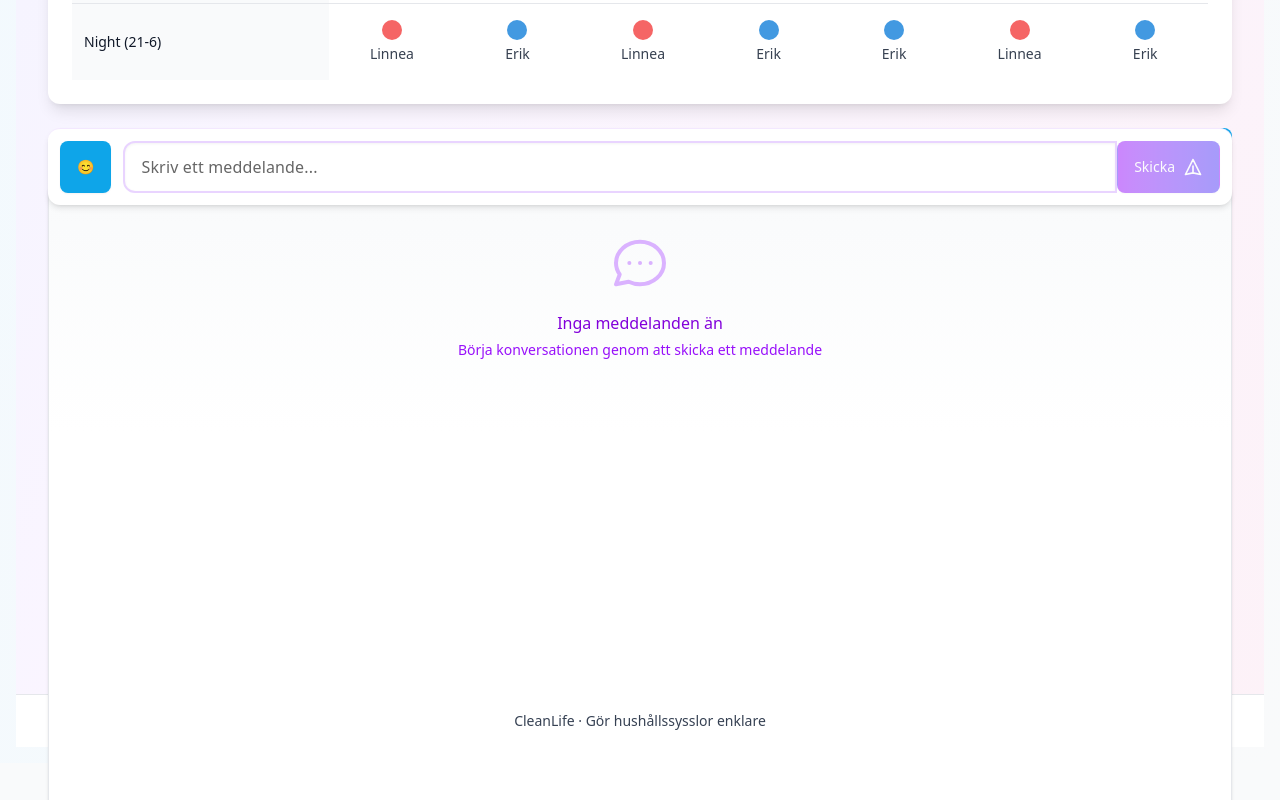
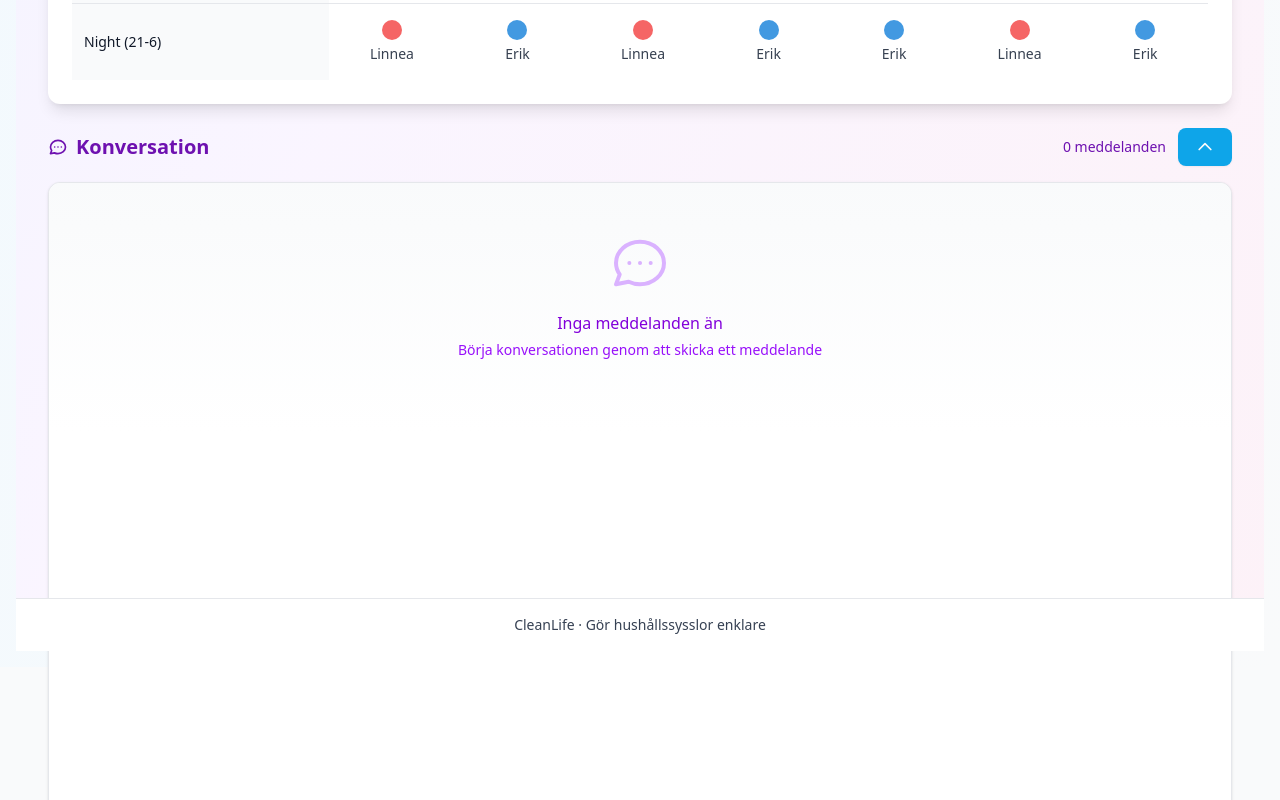
Before and after one commit to Errie15/cleanlife, a React (Vite) app: page / in a window 1280 px wide. Shown: the part 1460-2260 px from the top of the page. Built offline with nearby package versions, Linux system fonts and the light colour scheme.

Commit message:
Fix: Korrigerar footer-position och chattstil, samt scrollning vid tabbyte

```diff
--- a/src/App.css
+++ b/src/App.css
@@ -322,24 +322,42 @@
 .chat-messages-container {
   transition: height 0.3s ease-in-out;
   overflow-y: auto;
-  margin-bottom: 1rem;
+  margin-bottom: 0; /* Ta bort margin-bottom för att undvika mellanrum */
 }
 
 /* Säkerställer att övriga element inte täcks av chatt */
 main {
-  padding-bottom: 6rem; /* Extra utrymme i botten av sidan */
+  padding-bottom: 0; /* Ta bort padding-bottom för att footern ska hamna direkt efter innehållet */
+  position: relative;
+  z-index: 1;
+}
+
+/* Garanterar att footer alltid visas korrekt */
+footer {
+  position: relative;
+  z-index: 2;
+  width: 100%;
+  margin-top: 2rem; /* Lägg till margin-top istället för att använda padding-bottom på main */
+}
+
+/* Integrerad chat-design med formuläret direkt under meddelanden */
+.chat-input-container {
+  margin-top: 0;
+  border-top-left-radius: 0;
+  border-top-right-radius: 0;
 }
 
 /* Förbättrad chattstil */
 .emoji-picker {
   z-index: 50;
   position: absolute;
-  bottom: 14;
+  bottom: 100%; /* Placera ovanför input istället för med absolut värde */
   left: 0;
   background-color: white;
   border-radius: 8px;
   box-shadow: 0 4px 6px -1px rgba(0, 0, 0, 0.1), 0 2px 4px -1px rgba(0, 0, 0, 0.06);
   border: 1px solid rgb(229, 231, 235);
+  margin-bottom: 0.5rem;
 }
 
 /* Förhindra att chatten blir för bred på mindre skärmar */
@@ -349,4 +367,35 @@
     height: auto !important;
     max-height: 16rem !important;
   }
+
+  /* Säkerställ att footer visas korrekt på mobila enheter */
+  footer {
+    margin-top: 1rem;
+  }
+
+  /* Fixa emoji-picker på mobil */
+  .emoji-picker {
+    left: 0 !important;
+  }
 }
+
+/* Fixar scroll-beteende vid tabbyte */
+html {
+  scroll-behavior: smooth;
+}
+
+/* Tar bort det fasta läget för chat-input på mobil */
+@media (max-width: 390px) {
+  .chat-input-container {
+    position: relative;
+    bottom: auto;
+    left: auto;
+    right: auto;
+  }
+
+  /* Tar bort extra utrymme som behövdes för fixed position */
+  .chat-messages-container {
+    margin-bottom: 0.5rem;
+    padding-bottom: 0.5rem;
+  }
+}
--- a/src/App.jsx
+++ b/src/App.jsx
@@ -1,24 +1,11 @@
-import { BrowserRouter as Router, Routes, Route, useLocation } from 'react-router-dom'
-import { useEffect } from 'react'
+import { BrowserRouter as Router, Routes, Route } from 'react-router-dom'
 import Dashboard from './components/Dashboard'
 import Rewards from './components/Rewards'
 import './App.css'
 
-// ScrollToTop komponent som återställer scroll-position vid navigering
-function ScrollToTop() {
-  const { pathname } = useLocation();
-
-  useEffect(() => {
-    window.scrollTo(0, 0);
-  }, [pathname]);
-
-  return null;
-}
-
 function App() {
   return (
     <Router>
-      <ScrollToTop />
       <Routes>
         <Route path="/" element={<Dashboard />} />
         <Route path="/rewards" element={<Rewards />} />
--- a/src/components/Chat.jsx
+++ b/src/components/Chat.jsx
@@ -89,7 +89,7 @@
   };
 
   return (
-    <div className="flex flex-col h-full">
+    <div className="flex flex-col h-full relative mb-8">
       <div className="flex items-center justify-between mb-4">
         <div className="flex items-center">
           <svg xmlns="http://www.w3.org/2000/svg" className="h-5 w-5 mr-2 text-purple-800" fill="none" viewBox="0 0 24 24" stroke="currentColor">
@@ -113,7 +113,7 @@
         </div>
       </div>
 
-      <div className="flex-1 bg-white rounded-xl border border-gray-200 mb-4 overflow-hidden shadow-sm">
+      <div className="flex-1 bg-white rounded-t-xl border border-gray-200 overflow-hidden shadow-sm">
         <div
           ref={chatContainerRef}
           className={`${isChatExpanded ? 'h-96' : 'h-56'} md:h-auto max-h-96 overflow-y-auto p-4 space-y-6 bg-gradient-to-b from-gray-50 to-white choresList-scrollbar chat-messages-container transition-all duration-300`}
@@ -181,7 +181,7 @@
         </div>
       </div>
 
-      <form onSubmit={handleSubmit} className="flex sticky bottom-0 bg-white p-3 rounded-xl shadow-md chat-input-container border-t border-purple-100">
+      <form onSubmit={handleSubmit} className="flex bg-white p-3 rounded-b-xl shadow-md chat-input-container border-t border-purple-100">
         <button
           type="button"
           onClick={() => setShowEmoji(!showEmoji)}
--- a/src/components/Layout.jsx
+++ b/src/components/Layout.jsx
@@ -1,4 +1,4 @@
-import React, { useState } from 'react';
+import React, { useState, useEffect } from 'react';
 import { Link, useLocation, useNavigate } from 'react-router-dom';
 import NotificationToast from './NotificationToast';
 
@@ -10,10 +10,15 @@
   const isHomePage = location.pathname === '/';
 
   // If we're on rewards page, set active category to 'rewards'
-  React.useEffect(() => {
+  useEffect(() => {
     if (location.pathname === '/rewards') {
       setActiveCategory('rewards');
     }
+  }, [location.pathname]);
+
+  // Scroll to top whenever the path changes
+  useEffect(() => {
+    window.scrollTo(0, 0);
   }, [location.pathname]);
 
   const categories = [
@@ -40,14 +45,15 @@
       navigate('/');
     }
 
-    // For other categories, call the parent handler
+    // For other categories, call the parent handler and scroll to top
     if (onCategoryChange && categoryId !== 'rewards') {
       onCategoryChange(categoryId);
+      window.scrollTo(0, 0);
     }
   };
 
   return (
-    <div className="min-h-screen bg-gradient-to-br from-indigo-50 via-purple-50 to-pink-50">
+    <div className="flex flex-col min-h-screen bg-gradient-to-br from-indigo-50 via-purple-50 to-pink-50">
       <header className="bg-white shadow-md sticky top-0 z-10">
         <div className="max-w-7xl mx-auto px-4 py-3 sm:px-6 lg:px-8 flex justify-between items-center">
           <div className="flex items-center space-x-2">
@@ -85,13 +91,13 @@
         </div>
       </header>
 
-      <main className="bg-transparent">
+      <main className="bg-transparent flex-grow">
         <div className="max-w-7xl mx-auto px-4 py-6 sm:px-6 lg:px-8">
           {children}
         </div>
       </main>
 
-      <footer className="bg-white py-4 border-t border-gray-200 mt-8">
+      <footer className="bg-white py-4 border-t border-gray-200 mt-auto">
         <div className="max-w-7xl mx-auto px-4 sm:px-6 lg:px-8">
           <p className="text-sm text-gray-700 text-center">CleanLife · Gör hushållssysslor enklare</p>
         </div>
```
